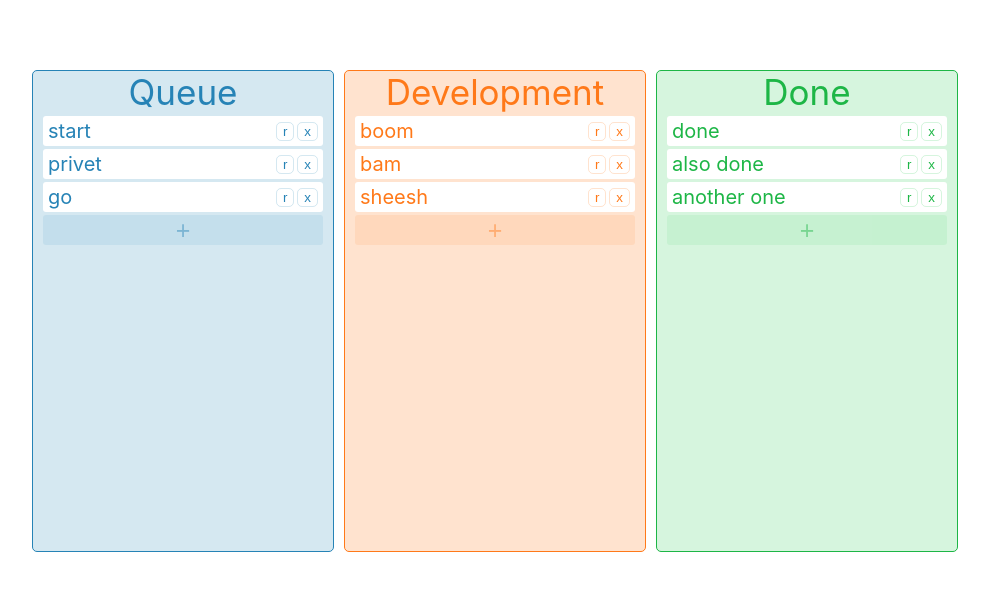
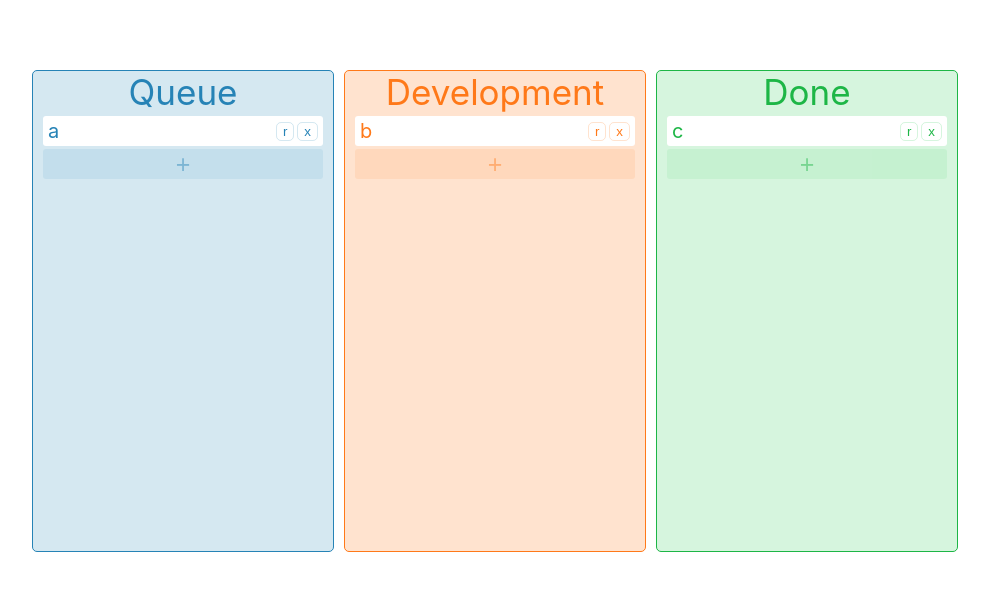
Before and after one commit to BogdanSemenov01/dashboard, a React (Create React App) app: page /2 in a window 1280 px wide. Shown: the top 590 px of the page, without its empty margins (145-1134 px from the left). Built offline with nearby package versions, Linux system fonts and the light colour scheme.

Commit message:
Create a form for modal window. Add logic for this form

```diff
--- a/package.json
+++ b/package.json
@@ -18,6 +18,7 @@
     "react-dnd": "^16.0.1",
     "react-dnd-html5-backend": "^16.0.1",
     "react-dom": "^18.2.0",
+    "react-hook-form": "^7.43.1",
     "react-redux": "^8.0.5",
     "react-router-dom": "^6.6.1",
     "react-scripts": "5.0.1",
--- a/src/components/Task.tsx
+++ b/src/components/Task.tsx
@@ -5,8 +5,9 @@ import styled from 'styled-components';
 import DeleteButton from './common/DeleteButton';
 import Flex from './styled/CommonStyledComponents';
 import { useDispatch } from 'react-redux';
-import { deleteTask, renameTask } from '../redux/projectsSlice';
+import { deleteTask } from '../redux/projectsSlice';
 import { ModalContext } from '../context/ModalContext/ModalContext';
+import ChangeTaskForm from './common/Forms/ChangeTaskForm';
 
 const StyledTask = styled.div`
   background-color: white;
@@ -40,6 +41,8 @@ export interface TaskProps {
   text: string
   index: number
   status: string
+  description: string
+  priority: string
   theme?: object
 }
 
@@ -63,29 +66,29 @@ const Task: FC<TaskProps> = (props) => {
 
   const onClickRenameTask = () => {
     openModal({
-      title: 'Change your task'
+      title: 'Change your task',
+      children: <ChangeTaskForm taskData={props}/>,
     })
-    // setIsInput(true)
   }
 
-  const changeInputValue = (e:any) => {
-    setInputValue(e.target.value)
-  }
+  // const changeInputValue = (e:any) => {
+  //   setInputValue(e.target.value)
+  // }
 
-  const onEnterPressed = (e:any) => {
-    if (e.key === 'Enter') {
-      setIsInput(false)
-      dispatch(renameTask({section: props.status, taskId: e.target.id, newText: e.target.value}))
-      setInputValue('')
-    }
-    if (e.key === 'Escape') {
-      setIsInput(false)
-      setInputValue('')
-    }
-  }
+  // const onEnterPressed = (e:any) => {
+  //   if (e.key === 'Enter') {
+  //     setIsInput(false)
+  //     dispatch(renameTask({section: props.status, taskId: e.target.id, newText: e.target.value}))
+  //     setInputValue('')
+  //   }
+  //   if (e.key === 'Escape') {
+  //     setIsInput(false)
+  //     setInputValue('')
+  //   }
+  // }
 
-  const [inputValue, setInputValue] = useState(props.text)
-  const [isInput, setIsInput] = useState(false)
+  // const [inputValue, setInputValue] = useState(props.text)
+  // const [isInput, setIsInput] = useState(false)
 
   const [{ isDragging }, drag] = useDrag({
     type: 'task',
@@ -100,14 +103,7 @@ const Task: FC<TaskProps> = (props) => {
   return (
     <>
       <StyledTask style={{opacity}} ref={drag} theme={props.theme}>
-        {isInput ?
-        <input
-          autoFocus
-          value={inputValue}
-          onChange={changeInputValue}
-          onKeyDown={onEnterPressed}
-          id={props.id}
-        /> : props.text}
+        {props.text}
         <div className="controls">
           <button onClick={onClickRenameTask}>r</button>
           <DeleteButton onClick={onClickDeleteTask}/>
--- a/src/components/TasksBoards.tsx
+++ b/src/components/TasksBoards.tsx
@@ -59,6 +59,8 @@ const TasksBoards: FC = () => {
             key={t.id}
             index={index}
             status={sectionTitle}
+            description={t.description}
+            priority={t.priority}
             />
         )
       })
--- /dev/null
+++ b/src/components/common/Forms/ChangeTaskForm.tsx
@@ -0,0 +1,72 @@
+import React from 'react'
+import { SubmitHandler, useForm } from 'react-hook-form'
+import { useDispatch } from 'react-redux';
+import styled from 'styled-components';
+import { changeTask } from '../../../redux/projectsSlice';
+
+interface IFormInput {
+  text: string
+  priority: string
+  description: string
+  preventDefault: () => void
+}
+
+const StyledForm = styled('form')<{onSubmit: any}>`
+  display: flex;
+  flex-direction: column;
+  justify-content: flex-start;
+  align-items: flex-start;
+  &>label {
+    font-size: 25px;
+    margin: 15px 0;
+  }
+  &>button {
+    margin-top: 10%;
+  }
+`
+
+const ChangeTaskForm = (props:any) => {
+
+  const dispatch = useDispatch()
+
+  const {register, handleSubmit} = useForm<IFormInput>({
+    defaultValues: {
+      text: props.taskData.text,
+      description: props.taskData.description,
+      priority: props.taskData.priority,
+    }
+  })
+
+  const onSubmit = (data:any, e: any) => {
+    dispatch(changeTask({
+      taskId: props.taskData.id,
+      section: props.taskData.status,
+      newText: data.text,
+      newDescription: data.description,
+      newPriority: data.priority
+
+    }))
+
+  };
+  const onError = (errors: any, e: any) => console.log(errors, e);
+
+
+
+  return (
+    <StyledForm onSubmit={handleSubmit(onSubmit, onError)}>
+      <label htmlFor="text">Change current task text</label>
+      <input  {...register('text')} />
+      <label htmlFor="description">Change description</label>
+      <textarea  {...register('description')} />
+      <label htmlFor="priority">Select priority</label>
+      <select {...register('priority')}>
+        <option value="low">low</option>
+        <option value="middle">middle</option>
+        <option value="high">high</option>
+      </select>
+      <button>Accept</button>
+    </StyledForm>
+  )
+}
+
+export default ChangeTaskForm
--- a/src/components/common/Modal.tsx
+++ b/src/components/common/Modal.tsx
@@ -57,6 +57,7 @@ const StyledModalBackDrop = styled('div')<{closing:boolean}>`
 `;
 
 const StyledModal = styled('div')<{closing: boolean}>`
+  margin-top: -200px;
   background-color: white;
   width: 800px;
   height: 600px;
--- a/src/redux/projectsSlice.ts
+++ b/src/redux/projectsSlice.ts
@@ -11,6 +11,7 @@ type Project = {
   title: string
   id: number
   tasks: Tasks | undefined
+
 }
 
 
@@ -19,12 +20,15 @@ type Tasks = {
   developmentTasks: StatusTasks
   doneTasks: StatusTasks
 }
+
 type StatusTasks = Array<Task>
 
 
 type Task = {
   id: number
   text: string
+  description?: string | undefined
+  priority?: string | undefined
 }
 
 const initialState:State = {
@@ -34,19 +38,13 @@ const initialState:State = {
       id: 1,
       tasks: {
         queueTasks : [
-          {id: 1, text: 'blabla'},
-          {id: 2, text: 'blabla'},
-          {id: 3, text: 'blabla'},
+          {id: 1, text: 'queue', description: '', priority: ''},
         ],
         developmentTasks: [
-          {id: 4, text: 'blabla'},
-          {id: 5, text: 'blabla'},
-          {id: 6, text: 'blabla'},
+          {id: 2, text: 'dev', description: '', priority: ''},
         ],
         doneTasks: [
-          {id: 7, text: 'blabla'},
-          {id: 8, text: 'blabla'},
-          {id: 9, text: 'blabla'},
+          {id: 3, text: 'done', description: '', priority: ''},
         ],
       }
     },
@@ -55,19 +53,13 @@ const initialState:State = {
       id: 2,
       tasks: {
         queueTasks : [
-          {id: 1, text: 'start'},
-          {id: 2, text: 'privet'},
-          {id: 3, text: 'go'},
+          {id: 1, text: 'a', description: '', priority: ''},
         ],
         developmentTasks: [
-          {id: 4, text: 'boom'},
-          {id: 5, text: 'bam'},
-          {id: 6, text: 'sheesh'},
+          {id: 2, text: 'b', description: 'aaa', priority: 'middle'},
         ],
         doneTasks: [
-          {id: 7, text: 'done'},
-          {id: 8, text: 'also done'},
-          {id: 9, text: 'another one'},
+          {id: 3, text: 'c', description: '', priority: ''},
         ],
       }
       }
@@ -126,13 +118,16 @@ export const projectsSlice = createSlice({
         }
       })
     },
-    renameTask: (state, action) => {
+    changeTask: (state, action) => {
       state.projects.map((p:any) => {
         if (p.id === state.currentProjectId) {
           let section = selectSection(action.payload.section)
           p.tasks[section].map((t:any) => {
             if (t.id == action.payload.taskId) {
+              t.id = t.id
               t.text = action.payload.newText
+              t.description = action.payload.newDescription
+              t.priority = action.payload.newPriority
             }
           })
         }
@@ -148,7 +143,7 @@ export const {
   changeTaskStatus,
   createNewTask,
   deleteTask,
-  renameTask,
+  changeTask,
 } = projectsSlice.actions
 
 export default projectsSlice.reducer
```
Also changed, not shown: 1 other file (tests, documents, lock files or other folders).
